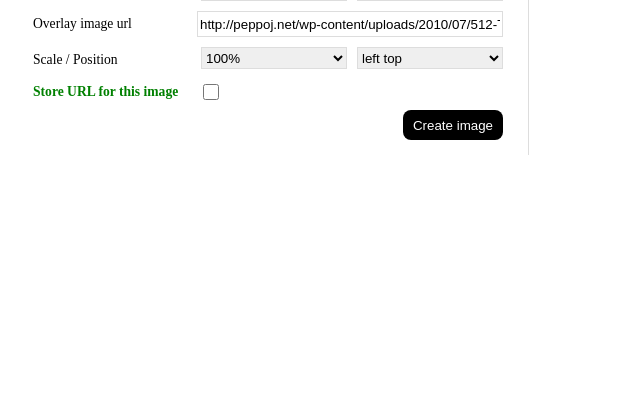
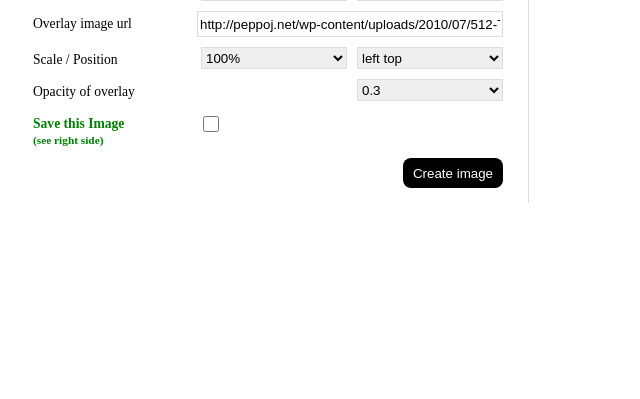
Before and after one commit to bbelderbos/Codesnippets, a PHP site: page / in a window 1280 px wide. Shown: the part 365-764 px from the top of the page, without its empty margins (0-640 px from the left). Run offline with PHP 8.4, Linux system fonts and the light colour scheme.

Commit message:
added opacity, todo: no duplicate image names, save as png

```diff
--- /dev/null
+++ b/css/featured_image/images.txt
@@ -0,0 +1,7 @@
+/featured_image/?bgcolor=%23eff1e1&title=Sun+Stack+Overflow&topoffset=100px&bg1_url=http%3A%2F%2Fguganeshan.com%2Fblog%2Fwp-content%2Fuploads%2F2012%2F01%2Fso-logo.png&bg1_pos=9&bg1_size=6&bg2_url=https%3A%2F%2Ftwimg0-a.akamaihd.net%2Fprofile_images%2F1204454810%2Fvim-logo_normal.png&bg2_pos=1&bg2_size=2&overlay_url=http%3A%2F%2Ffc04.deviantart.net%2Ffs70%2Ff%2F2012%2F016%2F4%2F0%2Fsun_background_concept_by_robinwouters-d4mjme0.png&overlay_pos=2&overlay_size=7&overlay_opacity=5
+/featured_image/?bgcolor=%23eff1e1&title=Featured+Image+Creator&topoffset=130px&bg1_url=http%3A%2F%2Fcastlefmscotland.com%2Fwp-content%2Fthemes%2Fpremiumnews%2Fstyles%2Fred%2Fribbon.png&bg1_pos=4&bg1_size=4&bg2_url=&bg2_pos=7&bg2_size=3&overlay_url=http%3A%2F%2Frtur.net%2Fblog%2Fimage.axd%3Fpicture%3D2011%252F12%252Fcss.png&overlay_pos=9&overlay_size=6&overlay_opacity=4
+/featured_image/?bgcolor=%23eff1e1&title=Featured+Image+Creator&topoffset=130px&bg1_url=http%3A%2F%2Fcastlefmscotland.com%2Fwp-content%2Fthemes%2Fpremiumnews%2Fstyles%2Fred%2Fribbon.png&bg1_pos=4&bg1_size=4&bg2_url=&bg2_pos=7&bg2_size=3&overlay_url=http%3A%2F%2Frtur.net%2Fblog%2Fimage.axd%3Fpicture%3D2011%252F12%252Fcss.png&overlay_pos=9&overlay_size=6&overlay_opacity=4
+/featured_image/?bgcolor=%23eff1e1&title=Search+Github+Code+In+Terminal&topoffset=25px&bg1_url=http%3A%2F%2Fjobs.expatica.com%2Fimages%2Flayout%2Fsearch_icon.png&bg1_pos=7&bg1_size=2&bg2_url=http%3A%2F%2Fcdn1.iconfinder.com%2Fdata%2Ficons%2Fstilllife%2F128x128%2Fapps%2Fgnome-terminal.png&bg2_pos=7&bg2_size=3&overlay_url=https%3A%2F%2Fs3.amazonaws.com%2Fkinlane-productions%2Fapi-evangelist%2Fgithub%2Fgithub-logo-transparent.png&overlay_pos=5&overlay_size=7&overlay_opacity=5
+/featured_image/?bgcolor=%23f4a4e3&title=Ruby%2C+Python+And+The+Rest&topoffset=40px&bg1_url=http%3A%2F%2Fcloud.ohloh.net%2Fattachments%2F52904%2Fpython_med.png&bg1_pos=4&bg1_size=2&bg2_url=http%3A%2F%2Frubylearning.com%2Fimages%2Frubylogo.png&bg2_pos=7&bg2_size=4&overlay_url=http%3A%2F%2Fwww.dsoftsolutions.net%2Fwp-content%2Fuploads%2F2012%2F09%2Fprogramming_oop_wallpaper_by_hexeno.png&overlay_pos=9&overlay_size=8&overlay_opacity=2
+/featured_image/?bgcolor=%23fff&title=Stack+Overflow+CLI+App&topoffset=50px&bg1_url=http%3A%2F%2Fguganeshan.com%2Fblog%2Fwp-content%2Fuploads%2F2012%2F01%2Fso-logo.png&bg1_pos=7&bg1_size=4&bg2_url=https%3A%2F%2Ftwimg0-a.akamaihd.net%2Fprofile_images%2F1204454810%2Fvim-logo_normal.png&bg2_pos=1&bg2_size=2&overlay_url=http%3A%2F%2Fwww.freedesign4.me%2Fwp-content%2Fuploads%2F2010%2F04%2Ffree-vector-binary-vortex.png&overlay_pos=9&overlay_size=7&overlay_opacity=5
+/featured_image/?bgcolor=%23eff1e1&title=Red+Stack+Overflow+CLI+App&topoffset=40px&bg1_url=http%3A%2F%2Fguganeshan.com%2Fblog%2Fwp-content%2Fuploads%2F2012%2F01%2Fso-logo.png&bg1_pos=7&bg1_size=4&bg2_url=https%3A%2F%2Ftwimg0-a.akamaihd.net%2Fprofile_images%2F1204454810%2Fvim-logo_normal.png&bg2_pos=1&bg2_size=2&overlay_url=http%3A%2F%2Fwww.cb.uu.se%2F%7Ecris%2Fblog%2Fmatlabimages%2Fmaze_solution_02.png&overlay_pos=9&overlay_size=8&overlay_opacity=3
--- a/css/featured_image/index.php
+++ b/css/featured_image/index.php
@@ -1,6 +1,6 @@
 <?php
 $baseurl = "http://".$_SERVER["HTTP_HOST"];
-$logfile = "urls.txt";
+$logfile = "images.txt";
 $bgcolor = "#eff1e1";
 $dimensions = array(
   "width" => "200px",
@@ -28,6 +28,18 @@ $sizes = array(
   8 => "500%",
   9 => "1000%",
 );
+$opacities = array(
+  1 => "0.1",
+  2 => "0.2",
+  3 => "0.3",
+  4 => "0.4",
+  5 => "0.5",
+  6 => "0.6",
+  7 => "0.7",
+  8 => "0.8",
+  9 => "0.9",
+  10 => "1",
+);
 $border = "#ccc";
 $radius = "8px";
 $title = array(
@@ -52,6 +64,7 @@ $images = array(
     "url" => "http://peppoj.net/wp-content/uploads/2010/07/512-Terminal.png",
     "position" => 1,
     "size" => 6,
+    "opacity" => 3,
   ),
 );
 
@@ -69,6 +82,7 @@ if(isset($_GET['bgcolor'])){
   $images["overlay"]["url"] = $_GET["overlay_url"];
   $images["overlay"]["position"] = $_GET["overlay_pos"];
   $images["overlay"]["size"] = $_GET["overlay_size"];
+  $images["overlay"]["opacity"] = $_GET["overlay_opacity"];
 
   # get stored urls
   $file = fopen($logfile, "r") or exit("Unable to open file!");
@@ -126,7 +140,7 @@ li {
   background-color: $bgcolor;
 }
 ul#prevImg {
-  margin-top: -10px;
+  margin-top: 20px;
   width: 250px;
   float: right;
 }
@@ -151,11 +165,11 @@ ul#prevImg li {
 }
 #overlay {
   width: {$dimensions["width"]}; height: {$dimensions["height"]};
-  opacity: 0.2;
+  opacity: {$opacities[$images["overlay"]["opacity"]]};
   background: url({$images["overlay"]["url"]}) {$positions[$images["overlay"]["position"]]} no-repeat;
   background-size: {$sizes[$images["overlay"]["size"]]};
 }
-h1 {
+h1,h2,h3 {
   color: {$title["color"]};
   font-family: {$title["font"]};
   padding: 2px 5px;
@@ -291,7 +305,17 @@ print $css;
       }
       ?>
       </select>
-      <label style="color: green; font-weight: bold;">Store URL for this image</label>
+      <label>Opacity of overlay</label>
+      <select name="overlay_opacity">
+      <?php
+      foreach($opacities as $k=>$v){
+        echo "<option value='$k' ";
+        if($k == $images["overlay"]["opacity"]) echo " selected='selected'";
+        echo ">$v</option>";
+      }
+      ?>
+      </select>
+      <label style="color: green; font-weight: bold;">Save this Image<br><small>(see right side)</small></label>
       <input type="checkbox" name="storeLink" id="storeLink" value="1" >
       <input id="submit" value='Create image' type='submit'>
     </form>
@@ -307,7 +331,7 @@ print $css;
     </div>
 
     <ul id="prevImg">
-      <h3>Previously generated</h3>
+      <h3>Saved Images</h3>
       <?php
       $file = fopen($logfile, "r") or exit("Unable to open file!");
       $seen = array();
--- a/css/featured_image/urls.txt
+++ /dev/null
@@ -1,2 +0,0 @@
-/featured_image/?bgcolor=%23eff1e1&title=Search+Github+Code+In+Terminal&topoffset=25px&bg1_url=http%3A%2F%2Fjobs.expatica.com%2Fimages%2Flayout%2Fsearch_icon.png&bg1_pos=7&bg1_size=2&bg2_url=http%3A%2F%2Fcdn1.iconfinder.com%2Fdata%2Ficons%2Fstilllife%2F128x128%2Fapps%2Fgnome-terminal.png&bg2_pos=7&bg2_size=3&overlay_url=https%3A%2F%2Fs3.amazonaws.com%2Fkinlane-productions%2Fapi-evangelist%2Fgithub%2Fgithub-logo-transparent.png&overlay_pos=5&overlay_size=7
-/featured_image/?bgcolor=%23f4a4e3&title=Ruby%2C+Python+And+The+Rest&topoffset=40px&bg1_url=http%3A%2F%2Fcloud.ohloh.net%2Fattachments%2F52904%2Fpython_med.png&bg1_pos=4&bg1_size=2&bg2_url=http%3A%2F%2Frubylearning.com%2Fimages%2Frubylogo.png&bg2_pos=7&bg2_size=4&overlay_url=http%3A%2F%2Fwww.dsoftsolutions.net%2Fwp-content%2Fuploads%2F2012%2F09%2Fprogramming_oop_wallpaper_by_hexeno.png&overlay_pos=9&overlay_size=8
```
